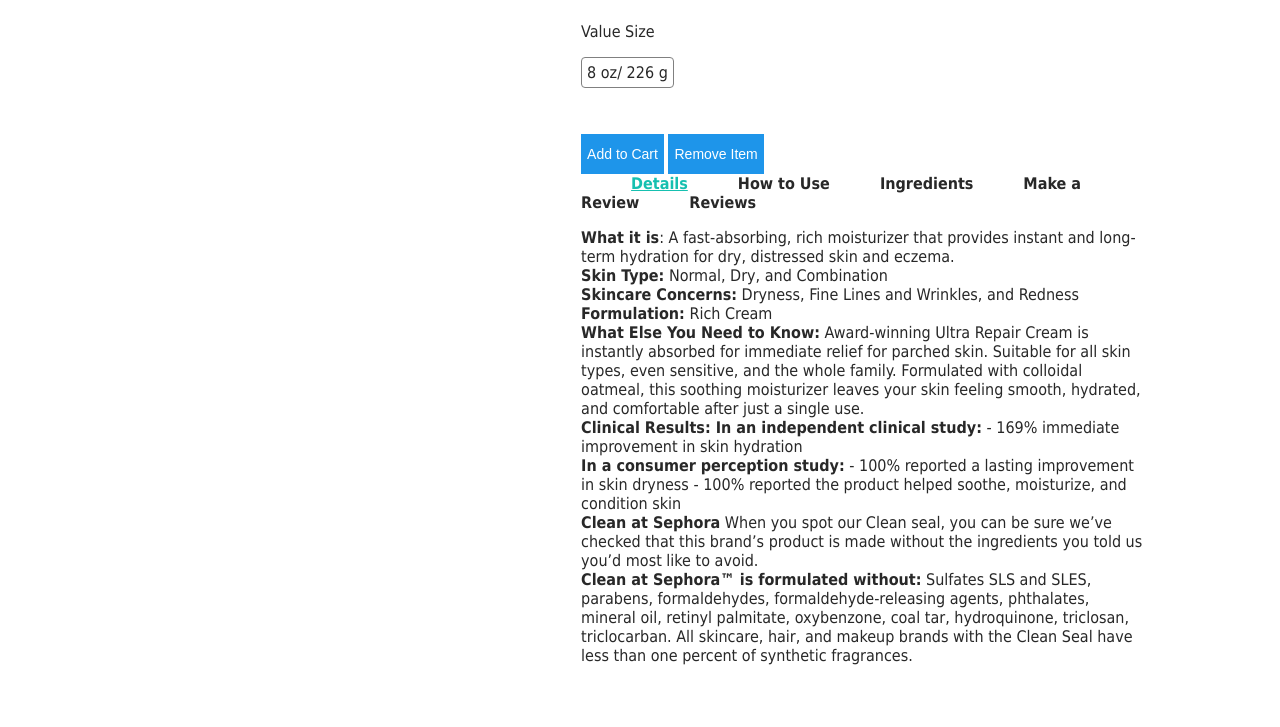
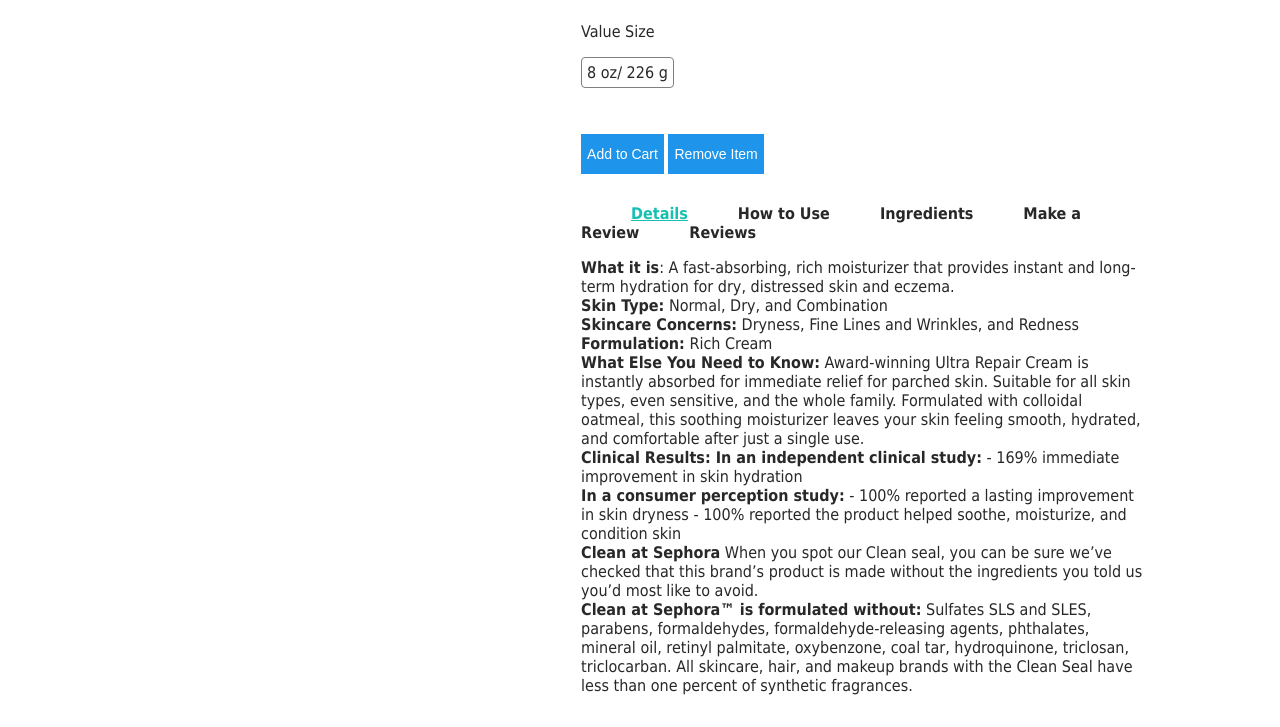
Before and after one commit to anguy124/first-vue-project, a website: page dir/index.html in a window 1280 px wide. Shown: the part 546-1273 px from the top of the page. Before the commit the page ends 1243 px from the top, so only its background shows below. Drawn offline with nearby package versions, Linux system fonts and the light colour scheme.

Commit message:
feat(vue-practice): editing the tabs options

```diff
--- a/dir/main.js
+++ b/dir/main.js
@@ -34,11 +34,10 @@
                 v-bind:class="{ disabledButton: !inStock }">Add to Cart</button>
 
             <button v-on:click="removeFromCart">Remove Item</button>
-
-            <product-tabs v-bind:reviews="reviews"></product-tabs>
-
+            <product-tabs class="tab-info" v-bind:reviews="reviews"></product-tabs>
 
         </div>
+
     </div>`,
     data() {
         return {
--- a/dir/style.css
+++ b/dir/style.css
@@ -23,13 +23,17 @@
   }
 
   .product-image {
-    width: 70%;
+    width: 50%;
   }
 
   .product-image,
   .product-info {
     margin-top: 10px;
     width: 50%;
+  }
+
+  .tab-info {
+    padding-top: 30px;
   }
 
   .color-box {
```
